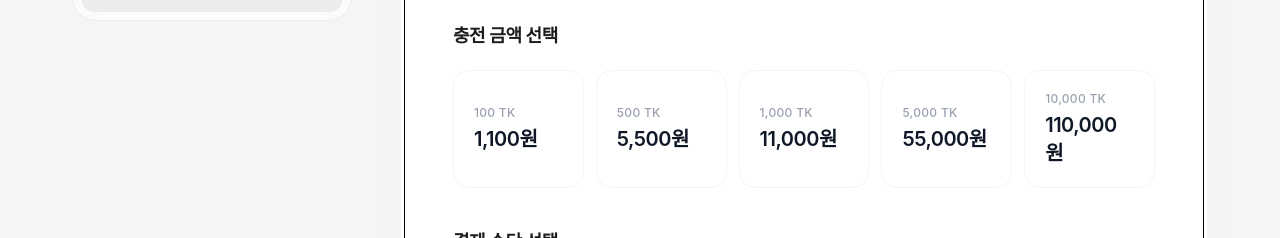
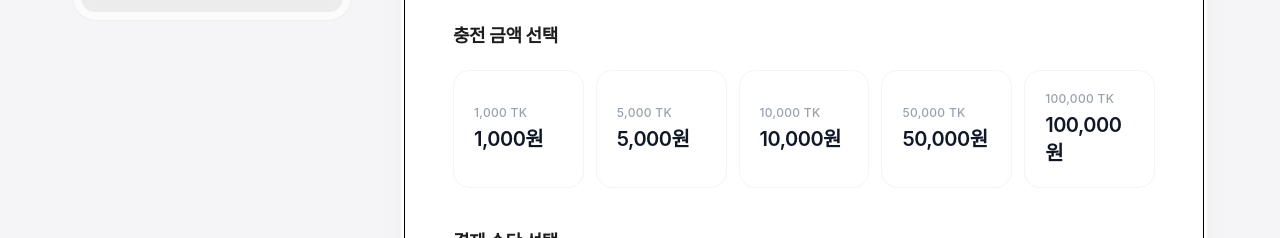
Before and after one commit to 2025-Techeer-Winter-Bootcamp-Team-E/Frontend, a React (Vite) app: page /mypage/token in a window 1280 px wide. Shown: the part 499-737 px from the top of the page. Built offline with nearby package versions, Linux system fonts and the light colour scheme; no server answers; the HTML template or start-up script is replaced by a standard one; a web font is replaced by a local one.

Commit message:
토큰충전

```diff
--- a/src/components/myPage/token/TokenChargeForm.tsx
+++ b/src/components/myPage/token/TokenChargeForm.tsx
@@ -7,11 +7,11 @@ import kakaoImage from '@/assets/kakao.png';
 import naverImage from '@/assets/naver.png';
 
 const tokenOptions = [
-  { amount: 100, price: 1100, isRecommended: false, isPopular: false },
-  { amount: 500, price: 5500, isRecommended: false, isPopular: false },
-  { amount: 1000, price: 11000, isRecommended: false, isPopular: true },
-  { amount: 5000, price: 55000, isRecommended: false, isPopular: false },
-  { amount: 10000, price: 110000, isRecommended: true, isPopular: false },
+  { amount: 1000, price: 1000, isRecommended: false, isPopular: false },
+  { amount: 5000, price: 5000, isRecommended: false, isPopular: false },
+  { amount: 10000, price: 10000, isRecommended: false, isPopular: true },
+  { amount: 50000, price: 50000, isRecommended: false, isPopular: false },
+  { amount: 100000, price: 100000, isRecommended: true, isPopular: false },
 ];
 
 const paymentMethods = [
```
